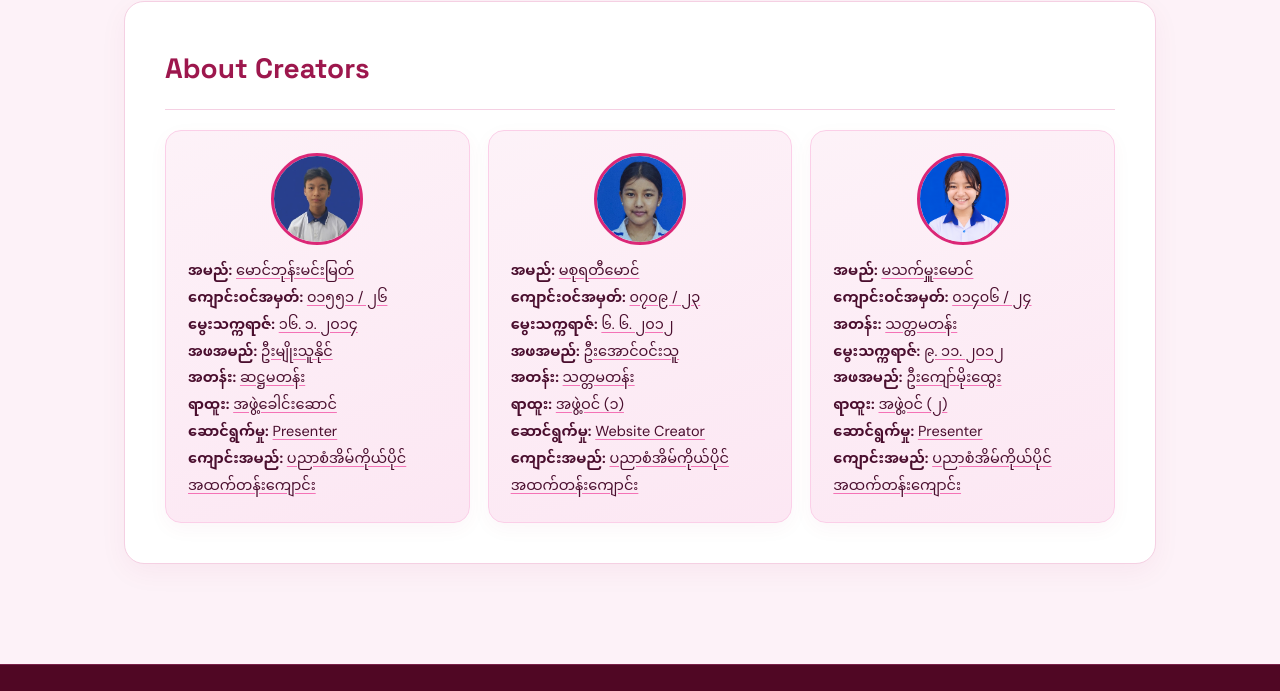
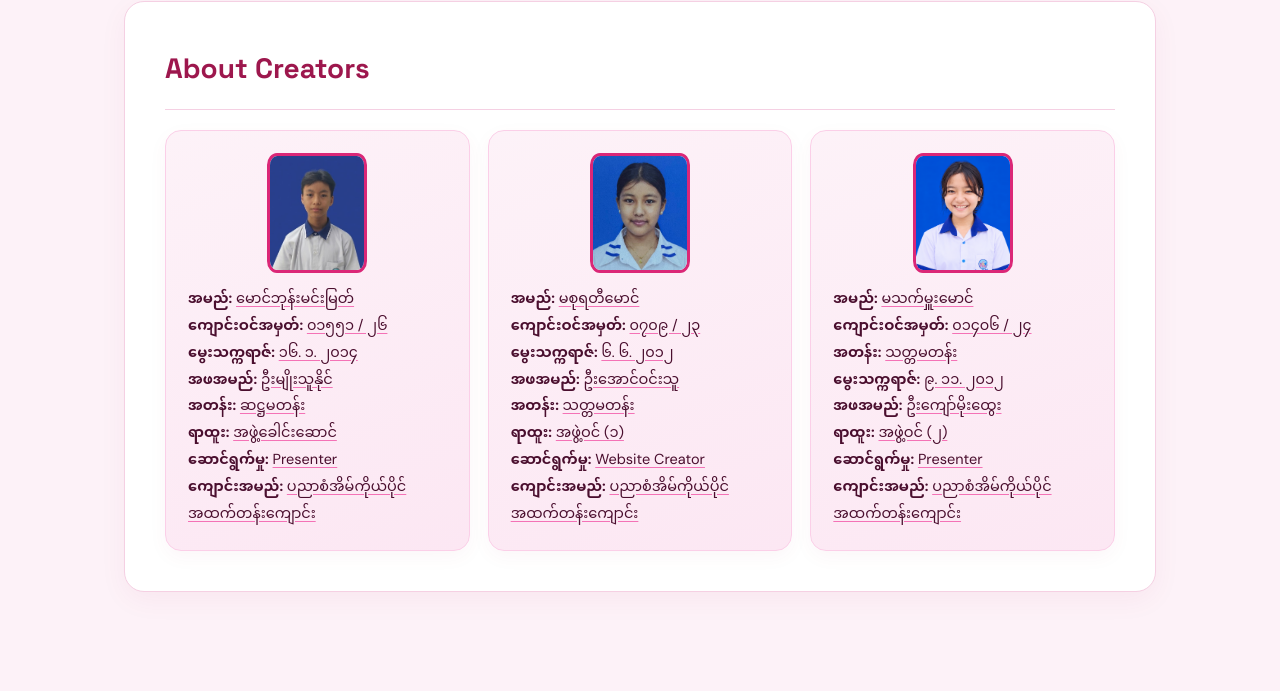
Before and after one commit to elsa6yati/myanmar-grammar, a plain HTML site: page index.html in a window 1280 px wide. Shown: the part 6283-6974 px from the top of the page. Drawn offline with Linux system fonts and the light colour scheme.

Commit message:
Update index.html

```diff
--- a/index.html
+++ b/index.html
@@ -860,10 +860,10 @@
         }
 
         .mem-wrap {
-            width: 92px;
-            height: 92px;
+            width: 100px;
+            height: 120px;
             margin: 0 auto 14px;
-            border-radius: 50%;
+            border-radius: 10%;
             overflow: hidden;
             border: 3px solid var(--rose-primary);
             background: var(--white);
```
